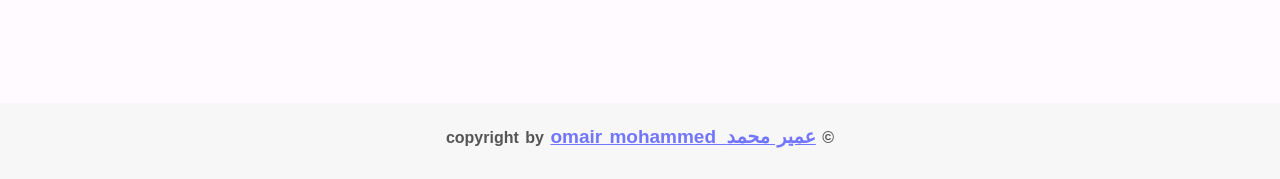
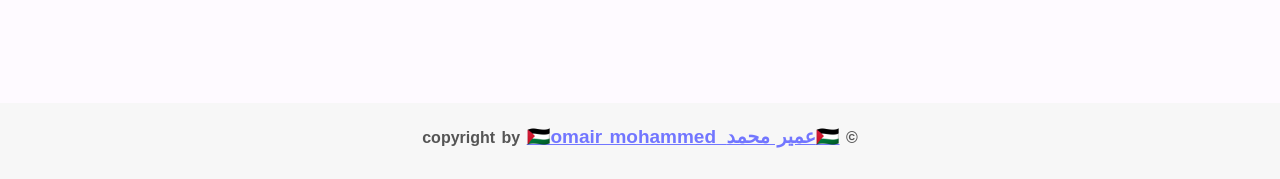
Before and after one commit to omair-660/Palestine, a plain HTML site: page index.html in a window 1280 px wide. Shown: the part 3188-3367 px from the top of the page. Drawn offline with Linux system fonts and the light colour scheme.

Commit message:
Update index.html

```diff
--- a/index.html
+++ b/index.html
@@ -193,7 +193,7 @@ Palestine is a significant tourist destination with rich historical and cultural
     </div>
   </div>
   <p class="end">copyright by
-    <a href="https://omair-660.github.io/portfolioo/" target="_blank">omair mohammed_عمير محمد</a> &copy; </p>
+    <a href="https://omair-660.github.io/portfolioo/" target="_blank">🇵🇸omair mohammed_عمير محمد🇵🇸</a> &copy; </p>
     <script src="main.js"></script>
   </body>
 </html>
```
